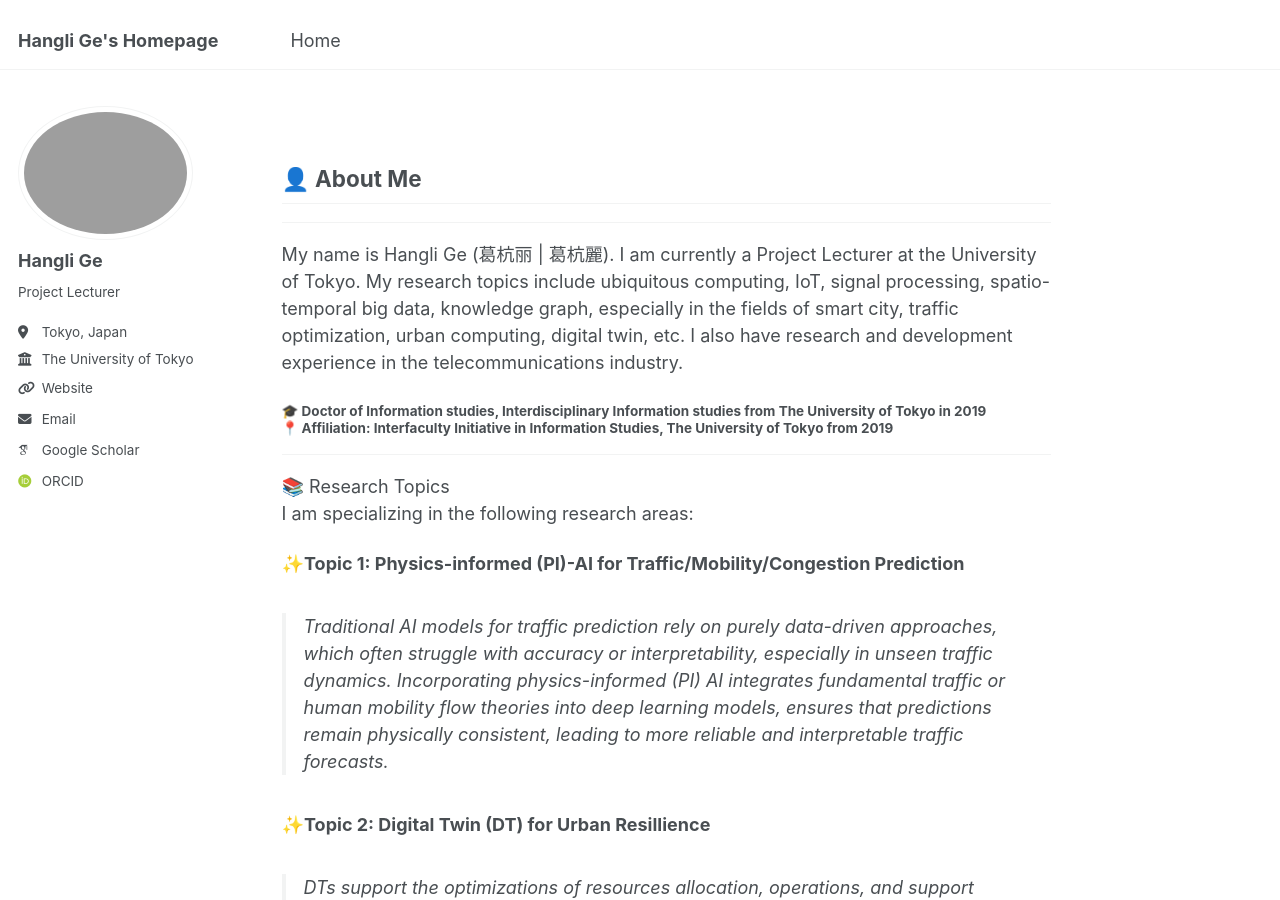
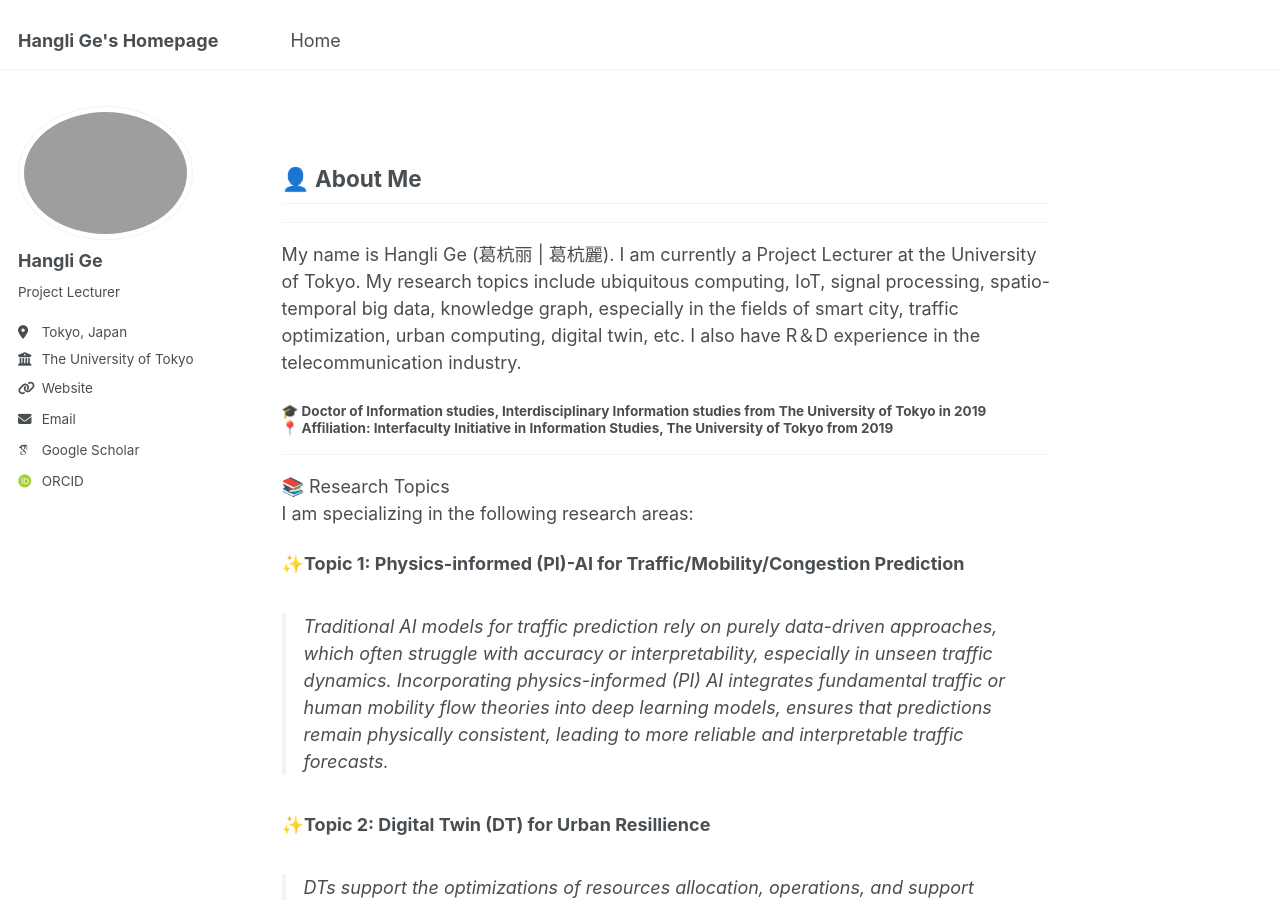
Before and after one commit to christie888/christie888.github.io, a Jekyll site: the page built from _pages/about.md, in a window 1280 px wide and 900 px high. Built offline with Jekyll 4.4.1, drawn with Linux system fonts in a browser that asks for light colours; some web fonts are replaced.

Commit message:
Update about.md

```diff
--- a/_pages/about.md
+++ b/_pages/about.md
@@ -9,7 +9,7 @@
 
 ## 👤 About Me
 ---
-My name is  Hangli Ge (葛杭丽 | 葛杭麗). I am currently a Project Lecturer at the University of Tokyo. My research topics include ubiquitous computing, IoT, signal processing, spatio-temporal big data, knowledge graph, especially in the fields of smart city, traffic optimization, urban computing, digital twin, etc. I also have research and development experience in the telecommunications industry.
+My name is  Hangli Ge (葛杭丽 | 葛杭麗). I am currently a Project Lecturer at the University of Tokyo. My research topics include ubiquitous computing, IoT, signal processing, spatio-temporal big data, knowledge graph, especially in the fields of smart city, traffic optimization, urban computing, digital twin, etc. I also have R＆D experience in the telecommunication industry.
 #### 🎓 Doctor of Information studies, Interdisciplinary Information studies from The University of Tokyo in 2019<br> 📍 Affiliation: Interfaculty Initiative in Information Studies, The University of Tokyo from 2019
 
 ---
```
